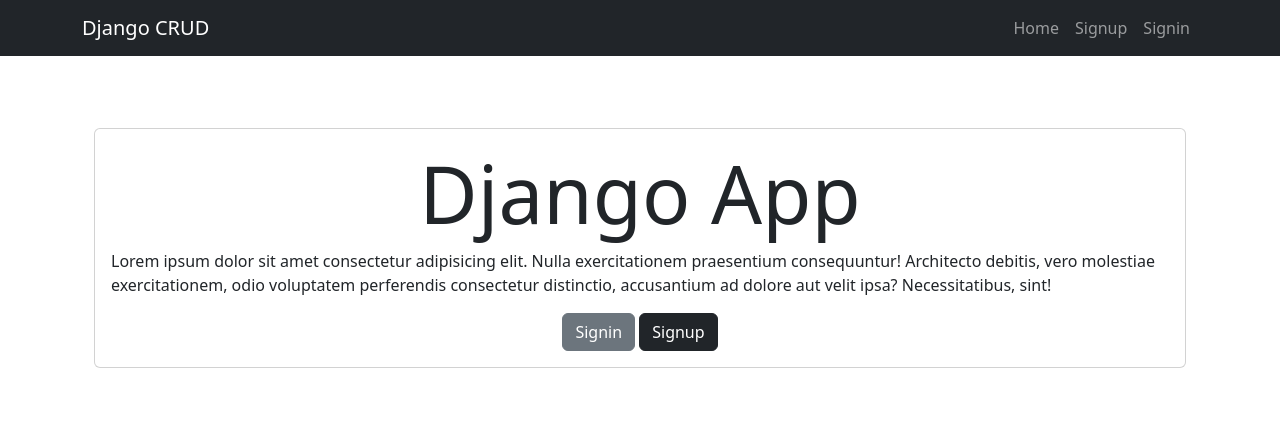
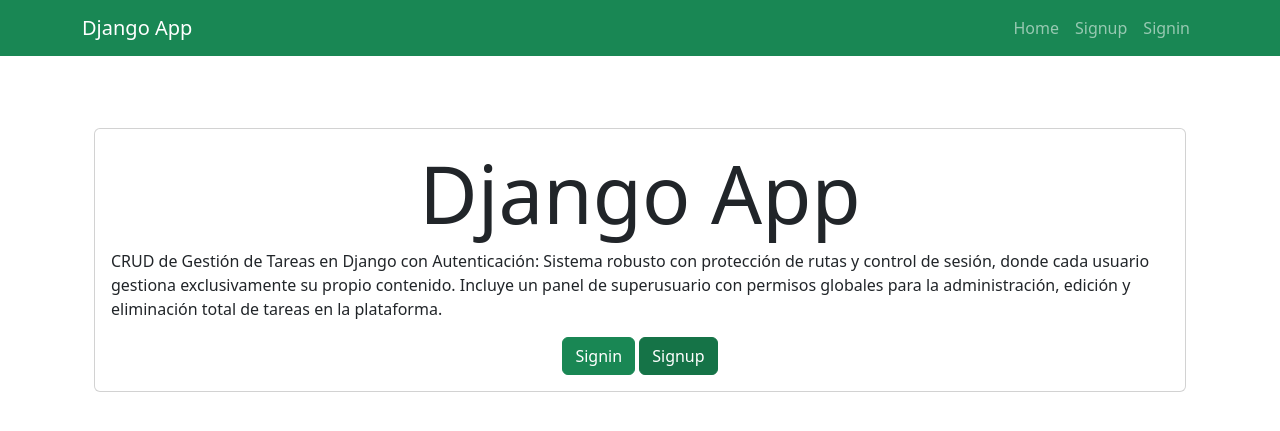
Before and after one commit to tomas1483369/crud-django, a Django app: page / in a window 1280 px wide. Shown: the top 431 px of the page. Run offline with Django 5.2, Linux system fonts and the light colour scheme.

Commit message:
Mejora en aspectos visuales

```diff
--- a/tasks/templates/base.html
+++ b/tasks/templates/base.html
@@ -10,9 +10,9 @@
     </head>
     <body>
 
-        <nav class="navbar navbar-expand-lg bg-dark navbar-dark">
+        <nav class="navbar navbar-expand-lg bg-success navbar-dark">
           <div class="container">
-            <a class="navbar-brand" href="/">Django CRUD</a>
+            <a class="navbar-brand" href="/">Django App</a>
             <button class="navbar-toggler" type="button" data-bs-toggle="collapse" data-bs-target="#navbarNav" aria-controls="navbarNav" aria-expanded="false" aria-label="Toggle navigation">
               <span class="navbar-toggler-icon"></span>
             </button>
--- a/tasks/templates/home.html
+++ b/tasks/templates/home.html
@@ -5,13 +5,13 @@
 <main class="container py-5">
     <section class="card card-body">
     <h1 class="display-1 text-center">Django App</h1>
-    <p>Lorem ipsum dolor sit amet consectetur adipisicing elit. Nulla exercitationem praesentium consequuntur! Architecto debitis, vero molestiae exercitationem, odio voluptatem perferendis consectetur distinctio, accusantium ad dolore aut velit ipsa? Necessitatibus, sint!</p>
+    <p>CRUD de Gestión de Tareas en Django con Autenticación: Sistema robusto con protección de rutas y control de sesión, donde cada usuario gestiona exclusivamente su propio contenido. Incluye un panel de superusuario con permisos globales para la administración, edición y eliminación total de tareas en la plataforma.</p>
 
     <div class="text-center">
-        <a class="btn btn-secondary" href="/signin/">
+        <a class="btn btn-success" href="/signup/">
             Signin
         </a>
-        <a class="btn btn-dark" href="/signup/">
+        <a class="btn btn-success" style="background-color:#157347; border-color:#157347;">
             Signup
         </a>
     </div>
--- a/tasks/templates/signin.html
+++ b/tasks/templates/signin.html
@@ -36,7 +36,7 @@
     />
   </div>
 
-    <button class="btn btn-primary">Signin</button>
+    <button class="btn btn-success">Signin</button>
 </form>
 </section>
     </div>
--- a/tasks/templates/signup.html
+++ b/tasks/templates/signup.html
@@ -25,7 +25,7 @@
                     <input type="password" name="password2" id="password2" class="form-control" placeholder="Write your username"></input>
                 </div>
 
-                <button class="btn btn-primary">
+                <button class="btn btn-success">
                     Signup
                 </button>
             </form>
--- a/tasks/templates/tasks.html
+++ b/tasks/templates/tasks.html
@@ -5,16 +5,16 @@
 <main class="container">
     <div class="row">
         <div class="col-md-6 offset-md-3">
-                <h1>Tasks Pending</h1>
+                <h1 class="text-center display-3 py-5">Tasks Pending</h1>
 
             <ul class="list-group">
                 {% for task in tasks %}
                 <a class="list-group-item" href="{% url 'task_detail' task.id %}">
                         <header class="d-flex justify-content-between">
                             {% if task.important %}
-                            <strong>{{task.title}}</strong>
+                            <h1 class="fw-bold text-success">{{task.title}}</h1>
                             {% else %}
-                            {{task.title}}
+                            <h1 class="fw-bold">{{task.title}}</h1>
                             {% endif %}
                             <p>{{task.user.username}}</p>
                         </header>
```
Also changed, not shown: tasks/forms.py (+8 -3 lines), tasks/templates/create_task.html (+11 -2 lines), tasks/templates/task_detail.html (+14 -7 lines), README.md.
